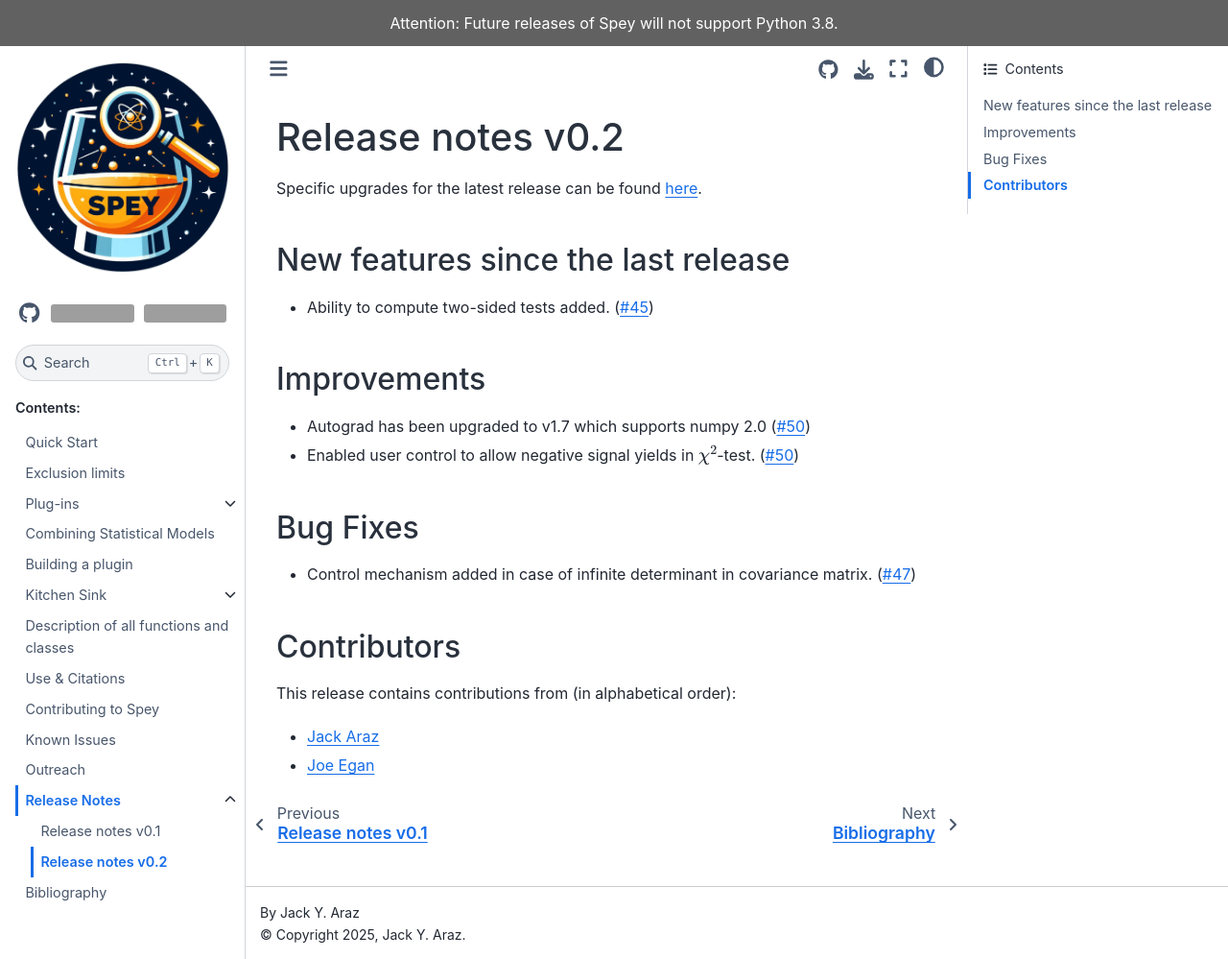
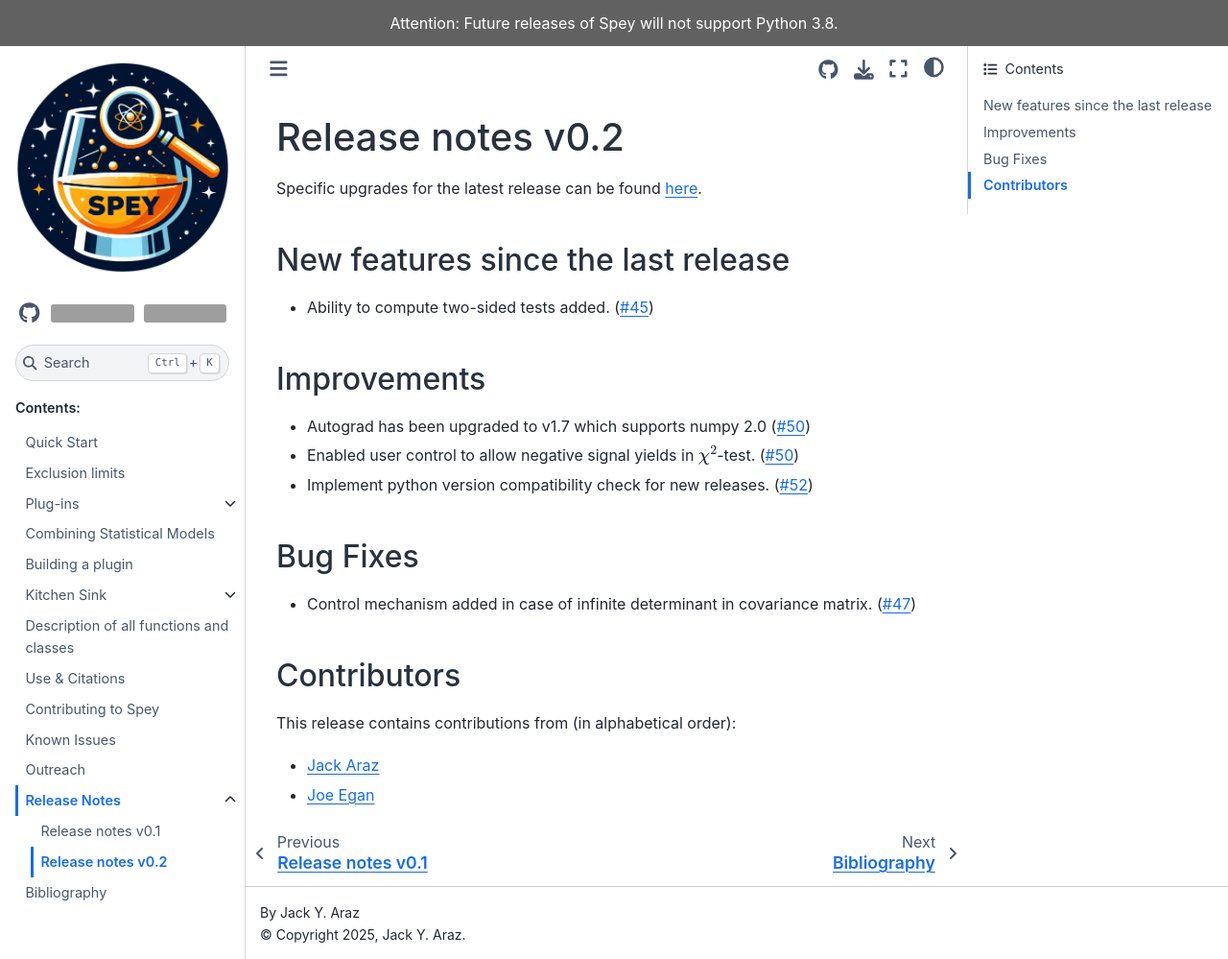
Before and after one commit to SpeysideHEP/spey, a Sphinx documentation site: the page built from docs/releases/changelog-v0.2.md, in a window 1280 px wide and 999 px high. Shown: the whole window at 96% size. Built offline with Sphinx 7.4.7 and the Sphinx Book theme 1.1.4, drawn with Linux system fonts in a browser that asks for light colours; grey boxes are pictures that could not be loaded.

Commit message:
update changelog

```diff
--- a/docs/releases/changelog-v0.2.md
+++ b/docs/releases/changelog-v0.2.md
@@ -15,6 +15,9 @@ Specific upgrades for the latest release can be found [here](https://github.com/
 * Enabled user control to allow negative signal yields in $\chi^2$-test.
   ([#50](https://github.com/SpeysideHEP/spey/pull/50))
 
+* Implement python version compatibility check for new releases.
+  ([#52](https://github.com/SpeysideHEP/spey/pull/52))
+
 ## Bug Fixes
 
 * Control mechanism added in case of infinite determinant in covariance matrix.
```
